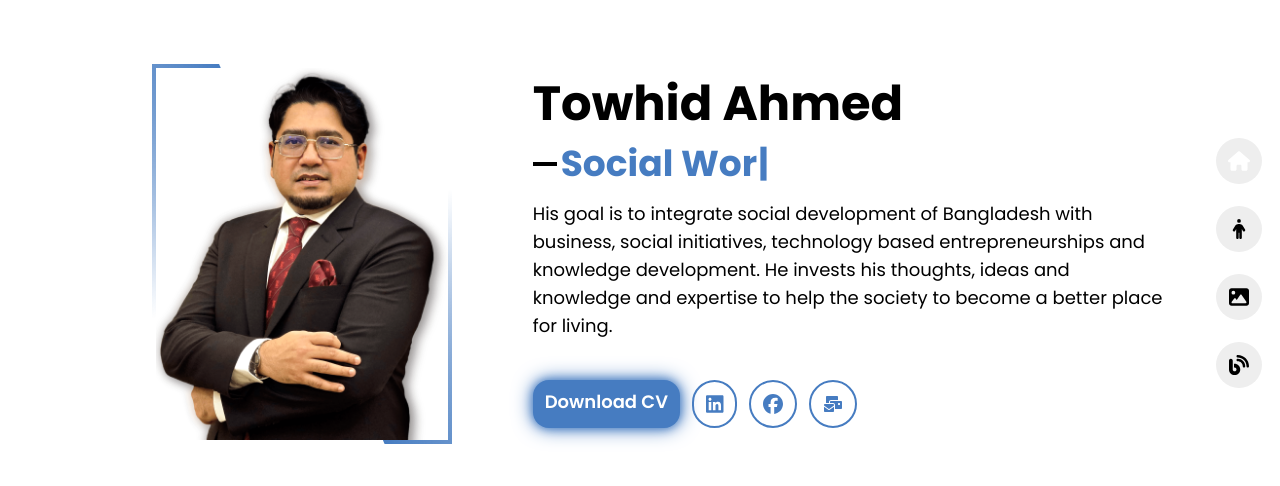
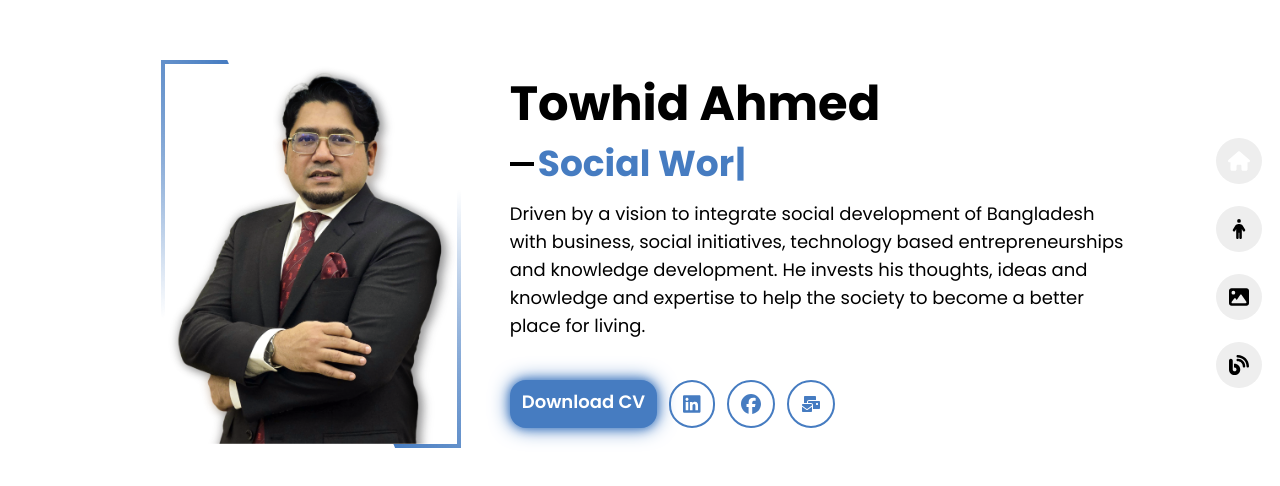
Before and after one commit to Mamataict/ict-director-portfolio-client-side, a Next.js app: page / in a window 1280 px wide. Shown: the part 146-632 px from the top of the page. Built offline with nearby package versions, Linux system fonts and the light colour scheme.

Commit message:
design update

```diff
--- a/src/app/page.js
+++ b/src/app/page.js
@@ -339,11 +339,11 @@ management etc. as a part of FREELANCING activity.`,
                   animate="open"
                   exit="closed"
                   variants={contentAnimation}
-                  className="bg-white min-h-screen px-2 lg:px-20"
+                  className="bg-white min-h-screen px-2 lg:px-20 xl:px-30 2xl:px-40"
                 >
                   <div className="flex justify-center overflow-hidden items-center min-h-[100vh] pb-[90px] lg:pb-0 px-3 sm:px-4 lg:px-[initial]">
                     <div className="container m-auto flex flex-col lg:flex-row justify-center items-center lg:space-x-2">
-                      <div className="flex justify-center items-center lg:w-[40%]">
+                      <div className="flex justify-center items-center lg:w-[37%]">
                         <div className="flex justify-center py-6 items-center">
                           <div className="relative p-[4px] overflow-hidden rotate-border w-full sm:w-[350px] lg:w-[300px] h-auto mx-auto">
                             <div className="absolute inset-0 conic-rotate"></div>
@@ -359,7 +359,7 @@ management etc. as a part of FREELANCING activity.`,
                           </div>
                         </div>
                       </div>
-                      <div className="flex justify-start items-center lg:w-[60%] lg:pr-8 ">
+                      <div className="flex justify-start items-center lg:w-[63%] lg:pr-8">
                         <div className="space-y-2 sm:space-y-4">
                           <div className="text-4xl sm:text-5xl font-extrabold ">
                             Towhid Ahmed
@@ -384,7 +384,7 @@ management etc. as a part of FREELANCING activity.`,
                             </div>
                           </div>
                           <div className="text-md sm:text-lg ">
-                            His goal is to integrate social development of
+                            Driven by a vision to integrate social development of
                             Bangladesh with business, social initiatives,
                             technology based entrepreneurships and knowledge
                             development. He invests his thoughts, ideas and
```
Also changed, not shown: public/images_cus/profile_pic/me-new-min.png.
